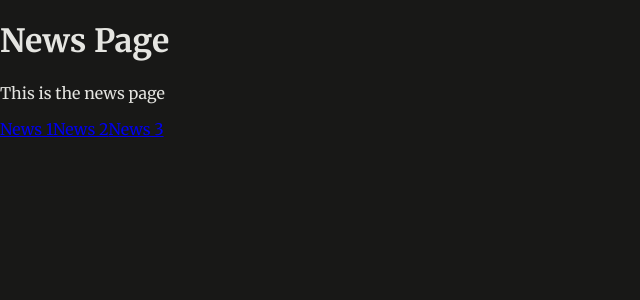
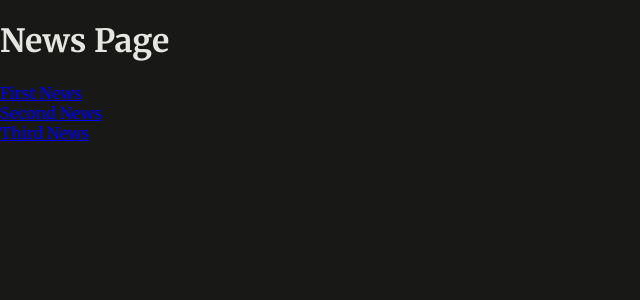
Before and after one commit to moshnogorskaia/news-app, a Next.js app: page /news in a window 1280 px wide. Shown: the top 300 px of the page, without its empty margins (0-640 px from the left). Built offline with nearby package versions, Linux system fonts and the light colour scheme.

Commit message:
Render kinks in a list

```diff
--- a/app/news/page.js
+++ b/app/news/page.js
@@ -2,12 +2,13 @@ import Link from 'next/link';
 
 export default function NewsPage() {
     return (
-        <div>
+        <>
             <h1>News Page</h1>
-            <p>This is the news page</p>
-            <Link href="/news/1">News 1</Link>
-            <Link href="/news/2">News 2</Link>
-            <Link href="/news/3">News 3</Link>
-        </div>
+            <ul>
+                <li><Link href="/news/first-news">First News</Link></li>
+                <li><Link href="/news/second-news">Second News</Link></li>
+                <li><Link href="/news/third-news">Third News</Link></li>
+            </ul>
+        </>
     )
 }
```
